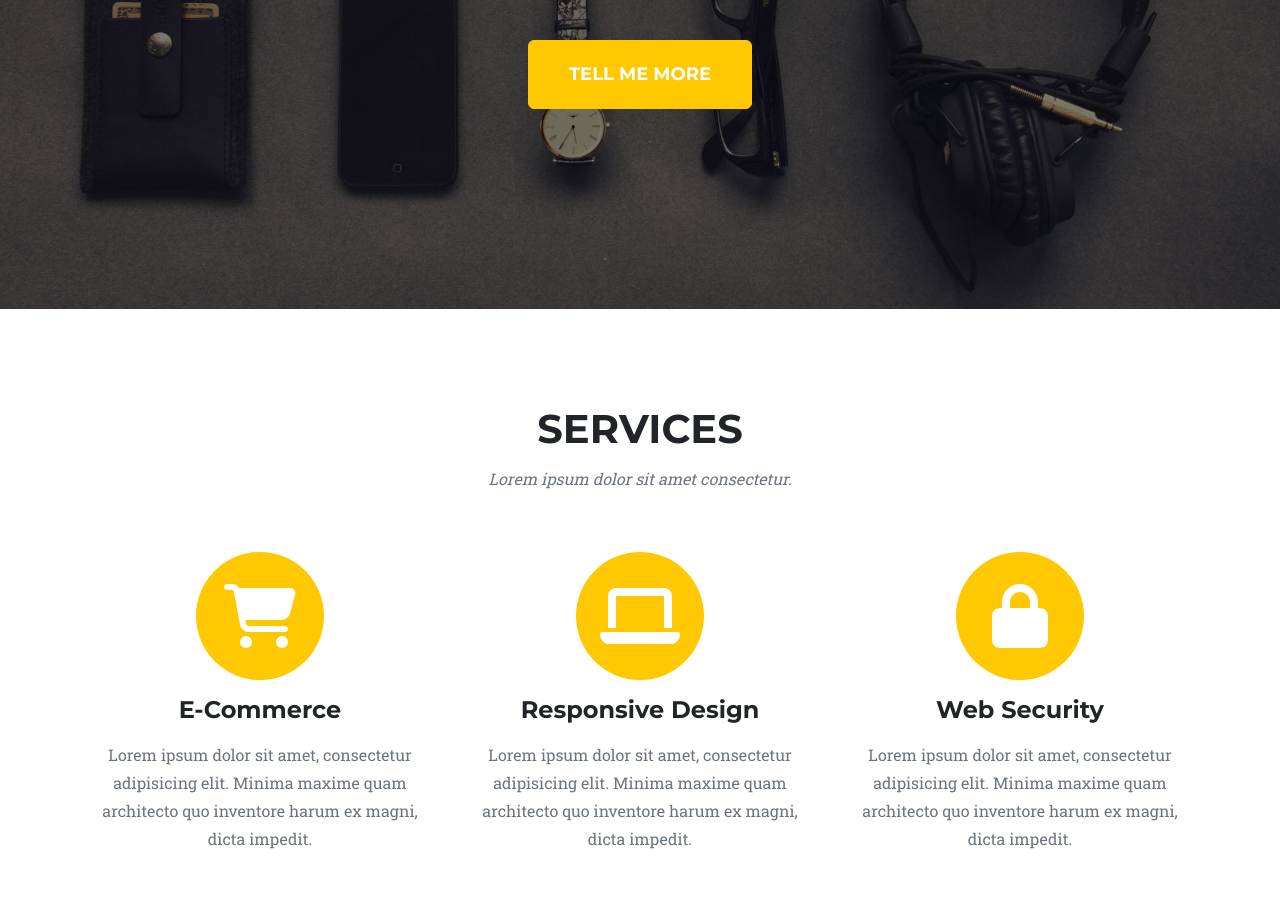
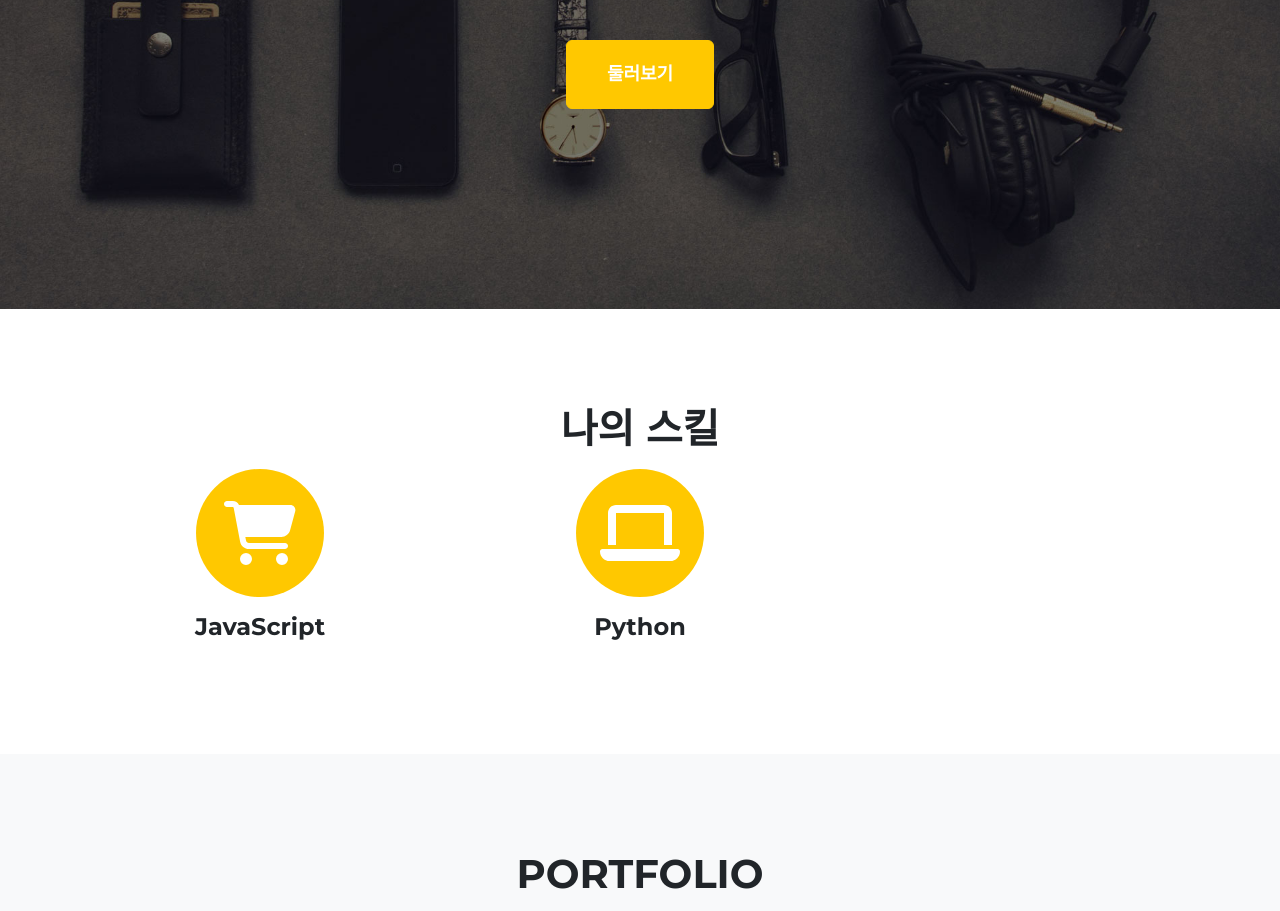
Before and after one commit to YeonsuJI/YeonsuJI.github.io, a plain HTML site: page index.html in a window 1280 px wide. Shown: the part 436-1347 px from the top of the page. Drawn offline with nearby package versions, Linux system fonts and the light colour scheme.

Commit message:
Update index.html

```diff
--- a/index.html
+++ b/index.html
@@ -39,17 +39,17 @@
         <!-- Masthead-->
         <header class="masthead">
             <div class="container">
-                <div class="masthead-subheading">Welcome To Our Studio!</div>
-                <div class="masthead-heading text-uppercase">It's Nice To Meet You</div>
-                <a class="btn btn-primary btn-xl text-uppercase" href="#services">Tell Me More</a>
+                <div class="masthead-subheading">웹스크립트 프로그래밍 01분반</div>
+                <div class="masthead-heading text-uppercase">송지영 교수님</div>
+                <a class="btn btn-primary btn-xl text-uppercase" href="#services">둘러보기</a>
             </div>
         </header>
         <!-- Services-->
         <section class="page-section" id="services">
             <div class="container">
                 <div class="text-center">
-                    <h2 class="section-heading text-uppercase">Services</h2>
-                    <h3 class="section-subheading text-muted">Lorem ipsum dolor sit amet consectetur.</h3>
+                    <h2 class="section-heading text-uppercase">나의 스킬</h2>
+
                 </div>
                 <div class="row text-center">
                     <div class="col-md-4">
@@ -57,25 +57,18 @@
                             <i class="fas fa-circle fa-stack-2x text-primary"></i>
                             <i class="fas fa-shopping-cart fa-stack-1x fa-inverse"></i>
                         </span>
-                        <h4 class="my-3">E-Commerce</h4>
-                        <p class="text-muted">Lorem ipsum dolor sit amet, consectetur adipisicing elit. Minima maxime quam architecto quo inventore harum ex magni, dicta impedit.</p>
+                        <h4 class="my-3">JavaScript</h4>
+
                     </div>
                     <div class="col-md-4">
                         <span class="fa-stack fa-4x">
                             <i class="fas fa-circle fa-stack-2x text-primary"></i>
                             <i class="fas fa-laptop fa-stack-1x fa-inverse"></i>
                         </span>
-                        <h4 class="my-3">Responsive Design</h4>
-                        <p class="text-muted">Lorem ipsum dolor sit amet, consectetur adipisicing elit. Minima maxime quam architecto quo inventore harum ex magni, dicta impedit.</p>
+                        <h4 class="my-3">Python</h4>
+
                     </div>
-                    <div class="col-md-4">
-                        <span class="fa-stack fa-4x">
-                            <i class="fas fa-circle fa-stack-2x text-primary"></i>
-                            <i class="fas fa-lock fa-stack-1x fa-inverse"></i>
-                        </span>
-                        <h4 class="my-3">Web Security</h4>
-                        <p class="text-muted">Lorem ipsum dolor sit amet, consectetur adipisicing elit. Minima maxime quam architecto quo inventore harum ex magni, dicta impedit.</p>
-                    </div>
+
                 </div>
             </div>
         </section>
```
